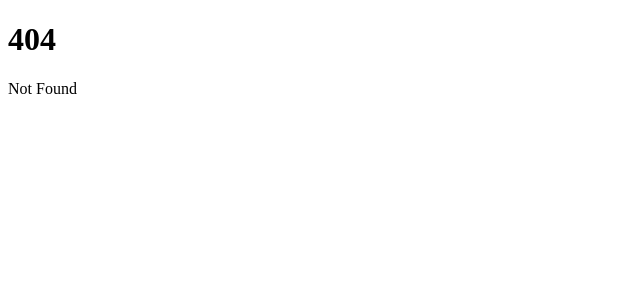
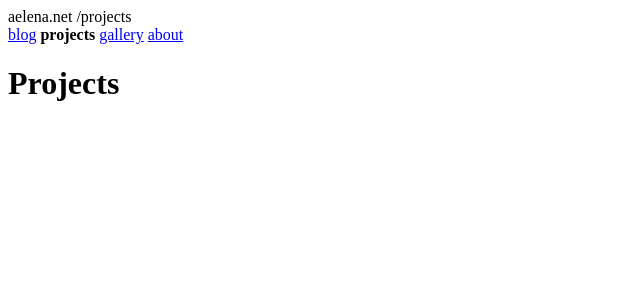
Before and after one commit to aelxna/website, a SvelteKit app: page /projects in a window 1280 px wide. Before the commit this address had no page. Shown: the top 300 px of the page, without its empty margins (0-640 px from the left). Built offline with nearby package versions, Linux system fonts and the light colour scheme.

Commit message:
initial nav stuff

```diff
--- a/src/routes/+layout.svelte
+++ b/src/routes/+layout.svelte
@@ -1,11 +1,64 @@
 <script lang="ts">
 	import favicon from '$lib/assets/favicon.svg';
+	import { page } from '$app/state';
+	import { onMount } from 'svelte';
+	import { afterNavigate } from '$app/navigation';
+	import path from 'path';
 
 	let { children } = $props();
+
+	let section = $state('blog');
+
+	const updateSection = (path: string | null) => {
+		if (path?.includes('projects')) {
+			section = 'projects';
+		} else if (path?.includes('gallery')) {
+			section = 'gallery';
+		} else if (path?.includes('about')) {
+			section = 'about'
+		} else {
+			section = 'blog'
+		}
+	}
+
+	onMount(() => updateSection(page.route.id));
+	afterNavigate(() => updateSection(page.route.id));
+
 </script>
 
 <svelte:head>
 	<link rel="icon" href={favicon} />
 </svelte:head>
 
+<div class="header">
+	<div>
+		aelena.net {page.route.id}
+	</div>
+	<nav>
+		{#if section === 'blog'}
+			<strong>blog</strong>
+		{:else}
+			<a href="/">blog</a>
+		{/if}
+
+		{#if section === 'projects'}
+			<strong>projects</strong>
+		{:else}
+			<a href="/projects">projects</a>
+		{/if}
+
+		{#if section === 'gallery'}
+			<strong>gallery</strong>
+		{:else}
+			<a href="/gallery">gallery</a>
+		{/if}
+
+		{#if section === 'about'}
+			<strong>about</strong>
+		{:else}
+			<a href="/about">about</a>
+		{/if}
+	</nav>
+</div>
+
 {@render children()}
--- /dev/null
+++ b/src/routes/about/+page.svelte
@@ -0,0 +1,3 @@
+<h1>
+  About
+</h1>
--- /dev/null
+++ b/src/routes/gallery/+page.svelte
@@ -0,0 +1,3 @@
+<h1>
+  Gallery
+</h1>
--- /dev/null
+++ b/src/routes/projects/+page.svelte
@@ -0,0 +1,3 @@
+<h1>
+  Projects
+</h1>
```
